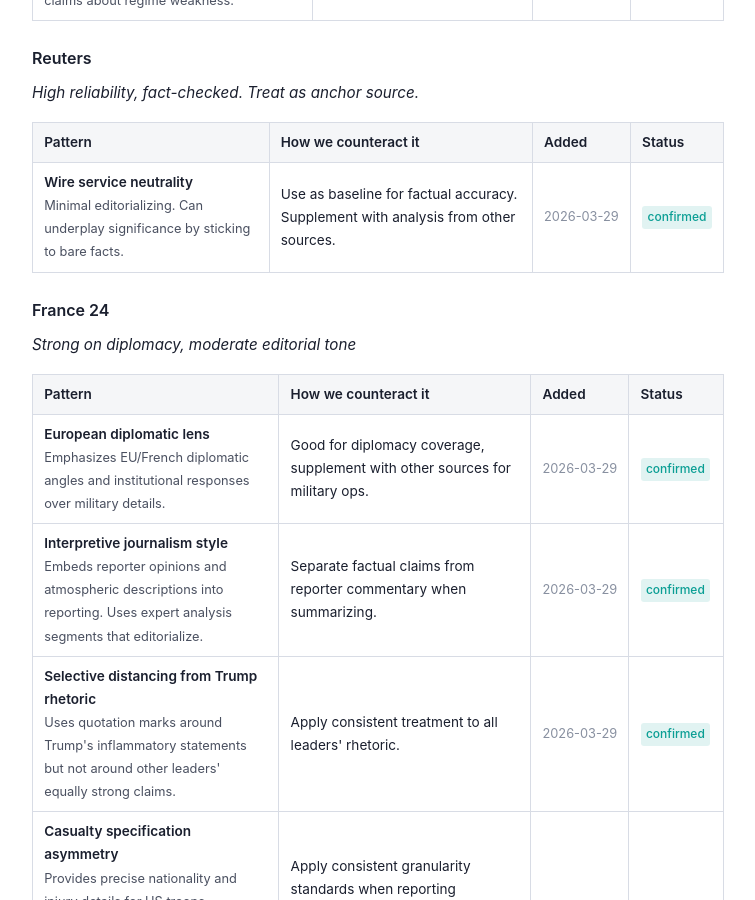
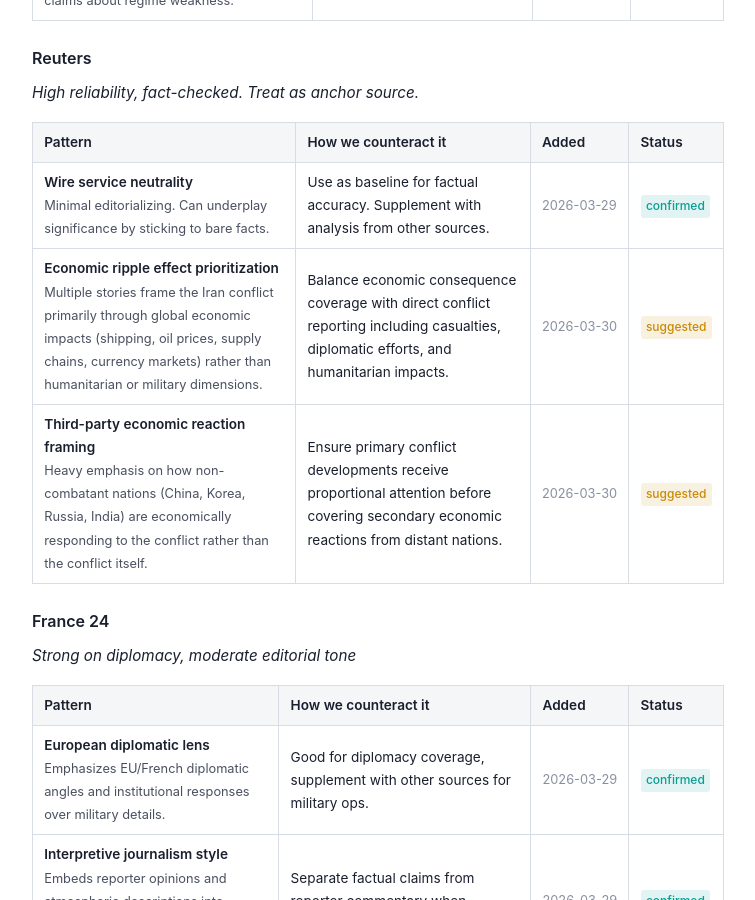
Before and after one commit to k1monfared/news_reader, a Jekyll site: the page built from docs/about.md, in a window 1280 px wide and 900 px high, scrolled down 3208 px. Shown: the whole window, without its empty margins (262-1017 px from the left). Built offline with Jekyll 4.4.1, drawn with Linux system fonts in a browser that asks for light colours.

```diff
--- a/docs/_data/source_biases.json
+++ b/docs/_data/source_biases.json
@@ -62,6 +62,20 @@
         "debias": "Use as baseline for factual accuracy. Supplement with analysis from other sources.",
         "date_added": "2026-03-29",
         "status": "confirmed"
+      },
+      {
+        "pattern": "Economic ripple effect prioritization",
+        "detail": "Multiple stories frame the Iran conflict primarily through global economic impacts (shipping, oil prices, supply chains, currency markets) rather than humanitarian or military dimensions.",
+        "debias": "Balance economic consequence coverage with direct conflict reporting including casualties, diplomatic efforts, and humanitarian impacts.",
+        "date_added": "2026-03-30",
+        "status": "suggested"
+      },
+      {
+        "pattern": "Third-party economic reaction framing",
+        "detail": "Heavy emphasis on how non-combatant nations (China, Korea, Russia, India) are economically responding to the conflict rather than the conflict itself.",
+        "debias": "Ensure primary conflict developments receive proportional attention before covering secondary economic reactions from distant nations.",
+        "date_added": "2026-03-30",
+        "status": "suggested"
       }
     ],
     "notes": "High reliability, fact-checked. Treat as anchor source."
```
Also changed, not shown: docs/_posts/2026-03-05-daily-brief.md (added, +83 -0 lines).
